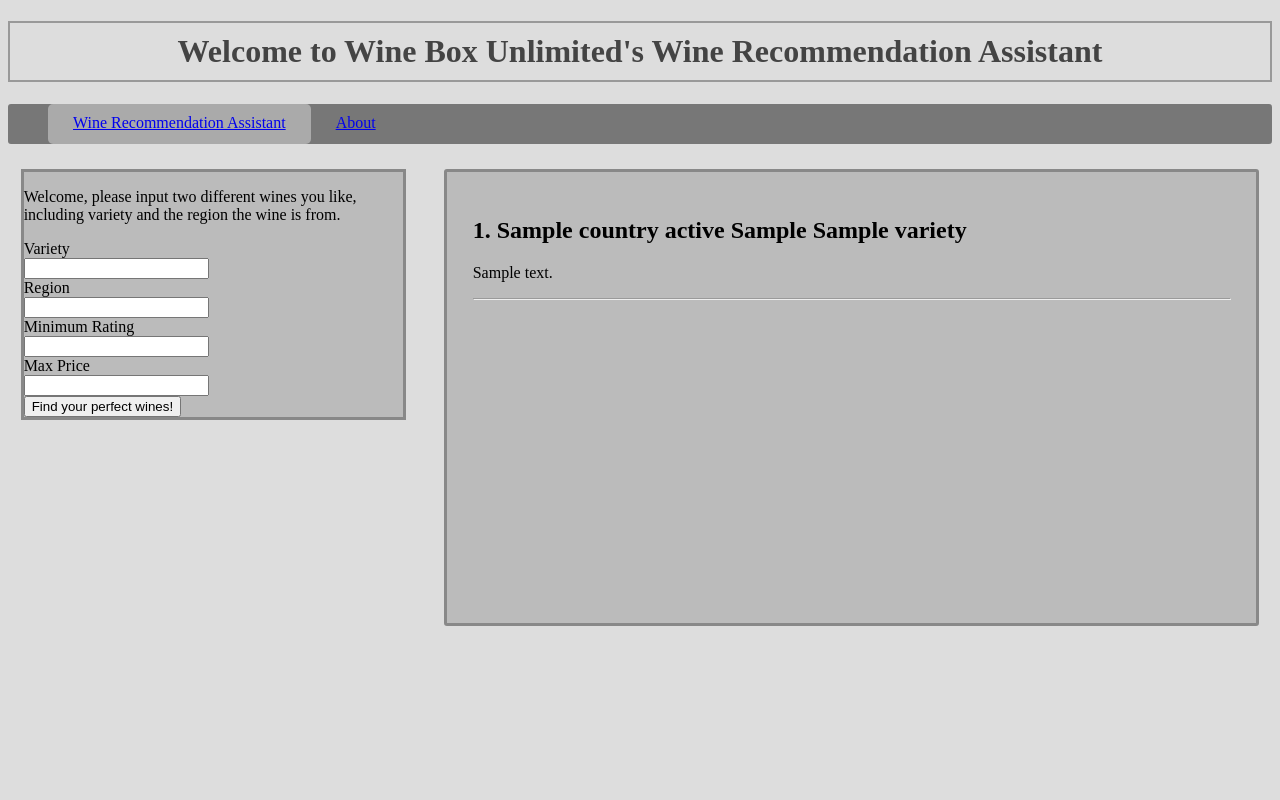
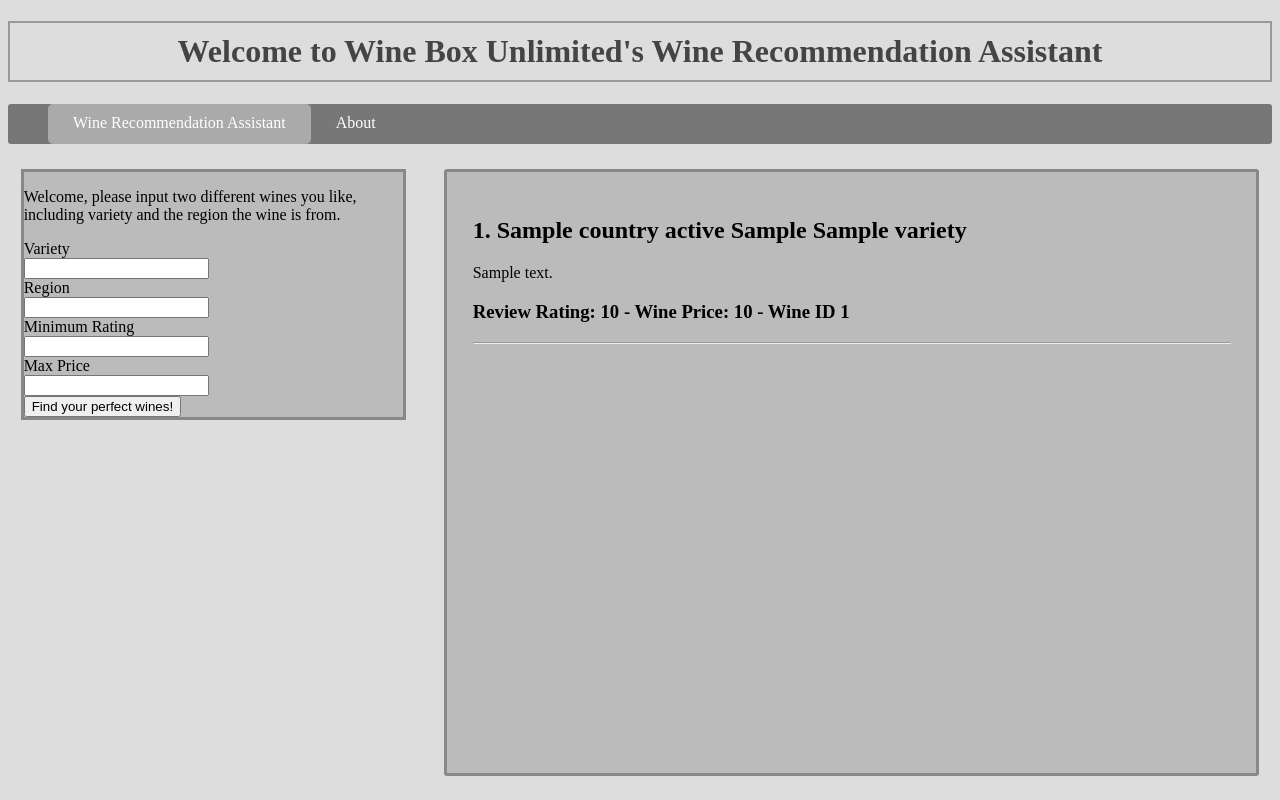
Before and after one commit to squrall/wineboxunlimited, a Flask app: template templates/index.html in a window 1280 px wide. Run offline with Flask 2, Linux system fonts and the light colour scheme; the template is opened without the code that fills it: most values are stand-ins (such as "Sample title", 1, 10 or a date in 2020); some libraries are stand-ins or nearby versions.

Commit message:
update
update to input window and sql query

```diff
--- a/main.py
+++ b/main.py
@@ -24,9 +24,16 @@
 
     variety = request.form['variety']
     region = request.form['region']
+    min_rating = request.form['rating']
+    if(min_rating == ''):
+        min_rating = 0
+
+    price = request.form['price']
+    if(price == ''):
+        price = 0 ## Arbitrary large number
 
     conn = get_db_connection()
-    reviews = conn.execute('SELECT * FROM wine_reviews WHERE variety LIKE ? AND state LIKE ?',('%'+ variety +'%','%'+ region +'%')).fetchall()
+    reviews = conn.execute('SELECT * FROM wine_reviews WHERE variety LIKE ? AND state LIKE ? AND ? < price AND ? < points',('%'+ variety +'%','%'+ region +'%', price, min_rating)).fetchall()
     conn.close()
 
     customer_preference = variety
--- a/static/css/style.css
+++ b/static/css/style.css
@@ -13,7 +13,7 @@
     background-color: #BBB;
     border-radius: 3px;
     width: 60%;
-    height: 400px;
+    height: 550px;
     padding: 2% 2%;
     float: right;
     overflow: auto;
@@ -39,11 +39,13 @@
 nav ul li {
     float: left;
     display: inline;
+
 }
 
 nav a:link, nav a:visited{
-    color #FFF;
+    color: #FFF;
     display: inline-block;
+    text-decoration: none;
 	padding: 10px 25px;
 	height: 20px;
     border-radius: 5px;
--- a/templates/index.html
+++ b/templates/index.html
@@ -7,7 +7,7 @@
                     {% if count.value <= 20 %}
                     <h2>{{count.value}}. {{review.country}} {{ review.state }} {{ review.region_1 }} {{ review.variety }}</h2>
                     <p>{{review['description']}}</p>
-                    {#<span class="badge badge-primary">{{ review.created }} {{ review.id }} {{count.value}}</span>#}
+                    <h3>Review Rating: {{review.points}} - Wine Price: {{review.price}} - Wine ID {{review.id}}</h3>
                     <hr>
                     {% set count.value = count.value + 1 %}
                     {% endif %}
```
